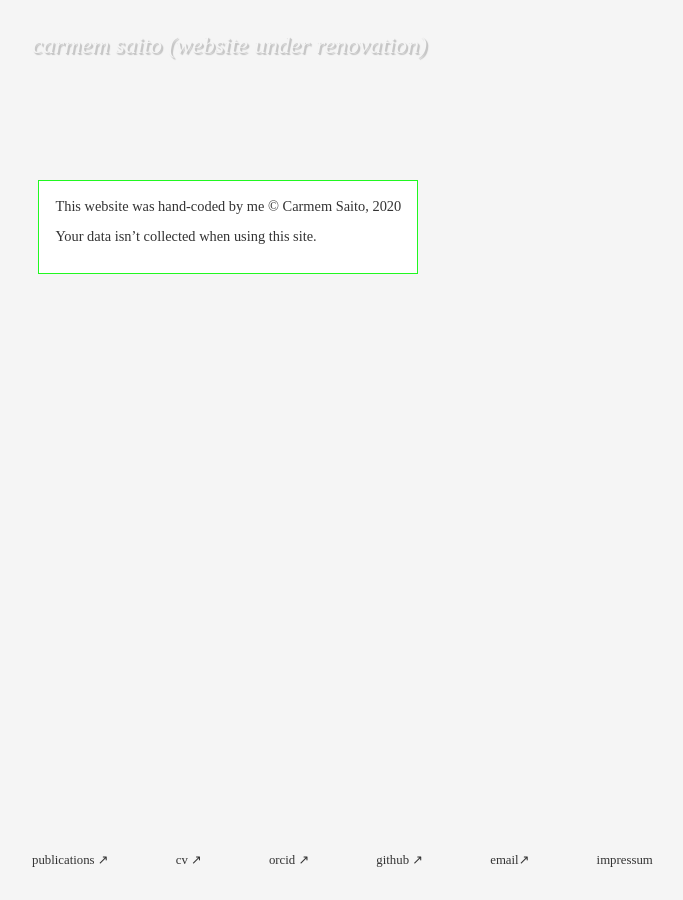
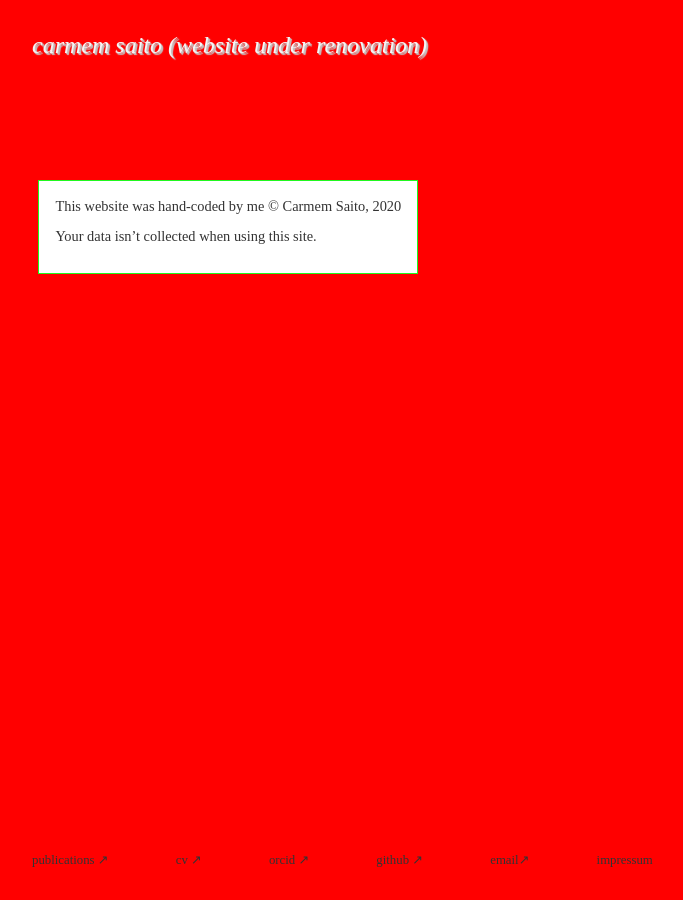
Before and after one commit to carmem-s/carmem-s.github.io, a Jekyll site: the page built from impressum.html, in a window 1280 px wide. Shown: the whole page, without its empty margins (0-683 px from the left). Built offline with Jekyll 4.4.1, drawn with Linux system fonts in a browser that asks for light colours; some web fonts are replaced.

Commit message:
text css

```diff
--- a/_scss/_main.scss
+++ b/_scss/_main.scss
@@ -1,3 +1,7 @@
+body {
+  background: red !important;
+}
+
 .cs-header {
   width: 100%;
   padding: 2rem;
--- a/css/styles.scss
+++ b/css/styles.scss
@@ -8,7 +8,7 @@
 @use "footer";
 @use "links";
 @use "images";
-@use "_accordion";
+@use "accordion";
 
 @import url('https://fonts.googleapis.com/css2?family=Quando&display=swap');
 @import url('https://fonts.googleapis.com/css2?family=Fraunces:ital,wght@0,200;0,300;0,400;0,500;0,600;1,200;1,300;1,400;1,500&display=swap');
```
